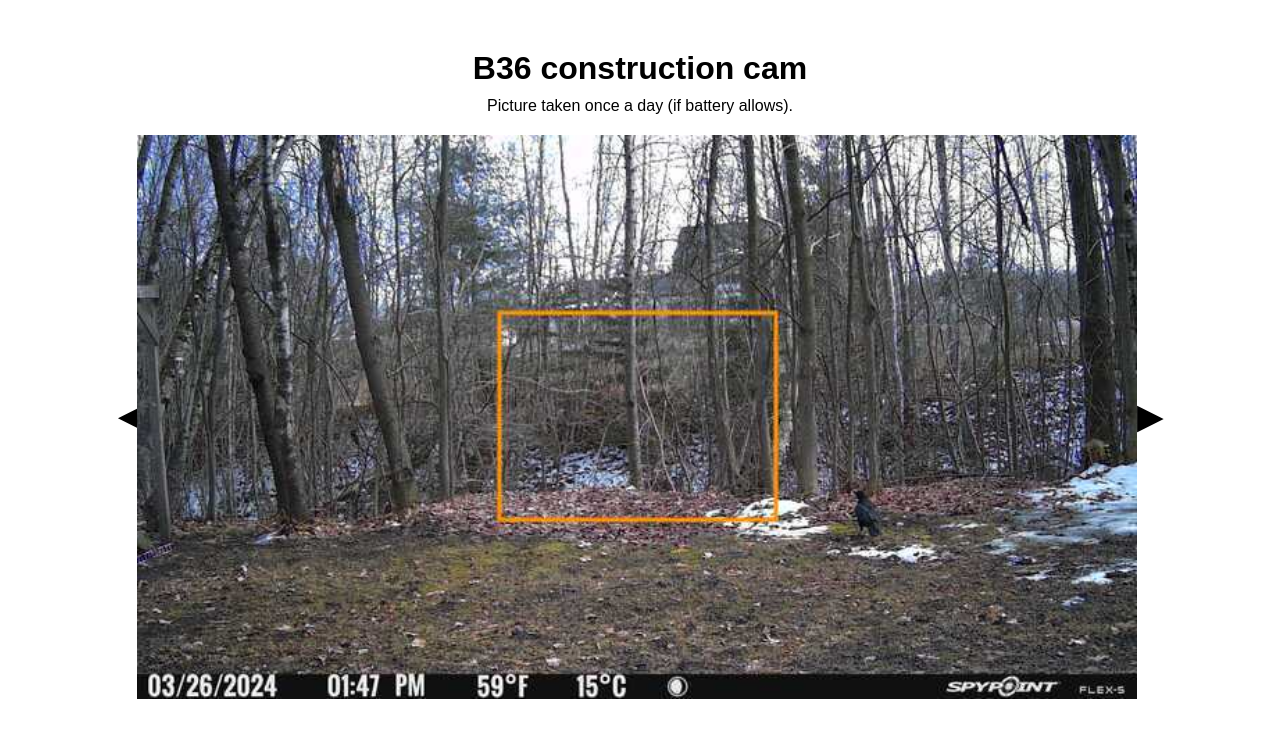
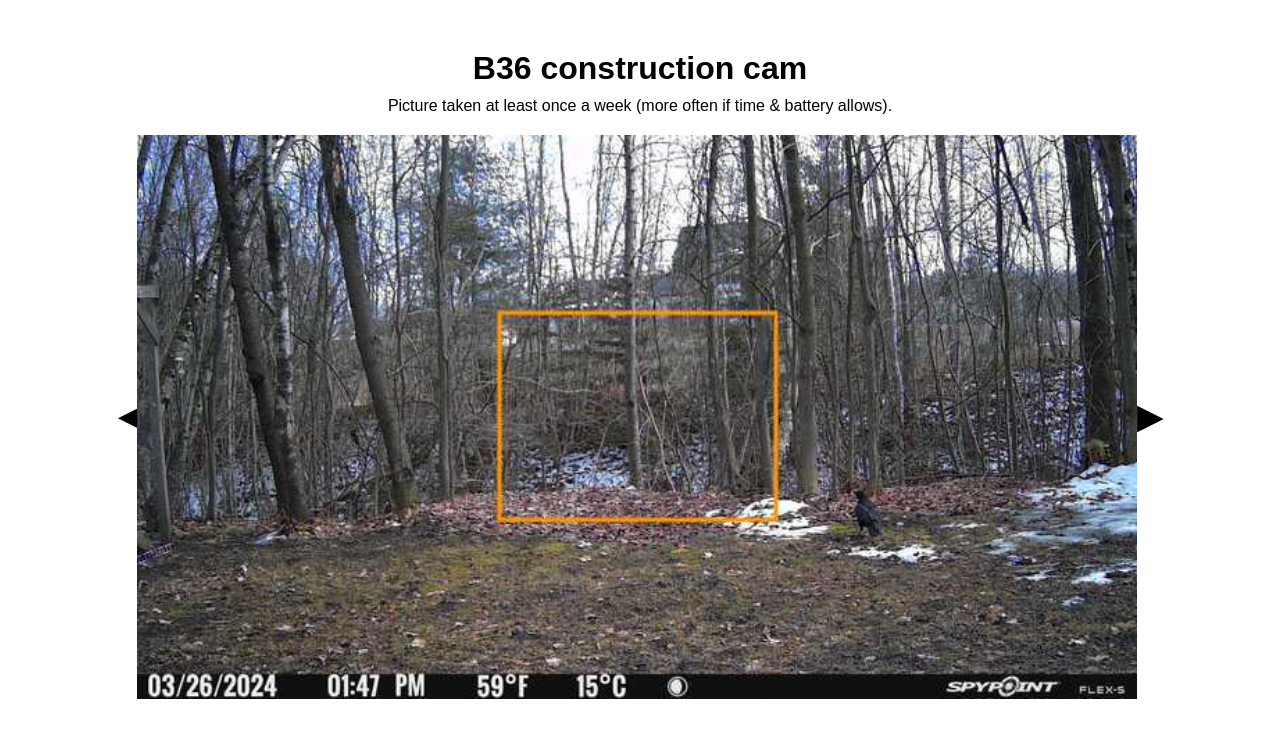
Before and after one commit to thrk2/b36-web, a plain HTML site: page index.html in a window 1280 px wide. Drawn offline with Linux system fonts and the light colour scheme.

Commit message:
update title

```diff
--- a/index.html
+++ b/index.html
@@ -3,7 +3,7 @@
 <head>
     <meta charset="UTF-8">
     <meta name="robots" content="noindex, noarchive">
-    <title>B36 Image Viewer</title>
+    <title>B36 Construction Cam</title>
     <style>
         #title {
             text-align: center;
@@ -44,7 +44,7 @@
 </head>
 <body>
     <div id="title">B36 construction cam</div>
-    <div id="text">Picture taken once a day (if battery allows).</div>
+    <div id="text">Picture taken at least once a week (more often if time & battery allows).</div>
     <div id="imageContainer">
         <span id="prev">◀︎</span>
         <img id="currentImage" src="" alt="Image">
```
